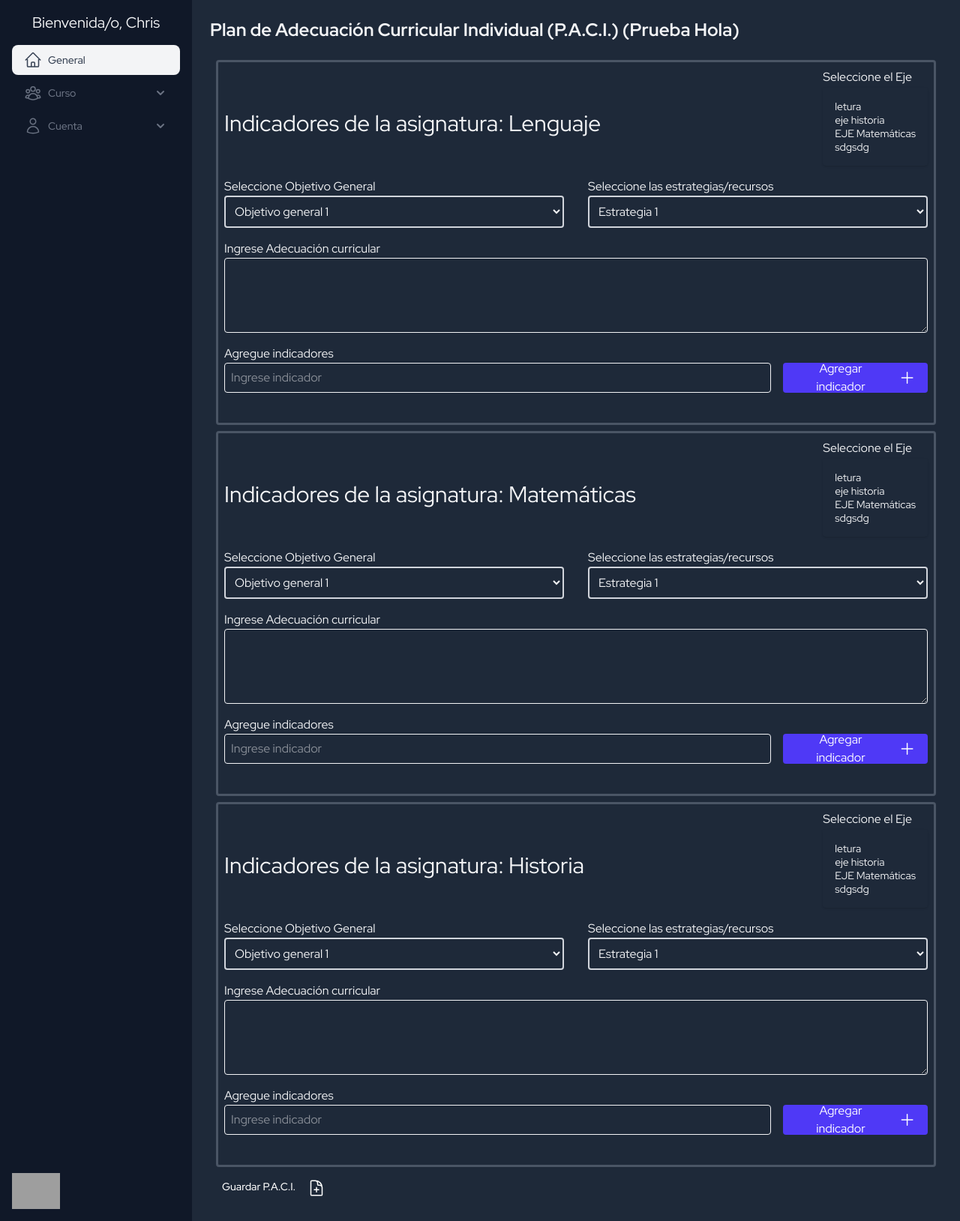
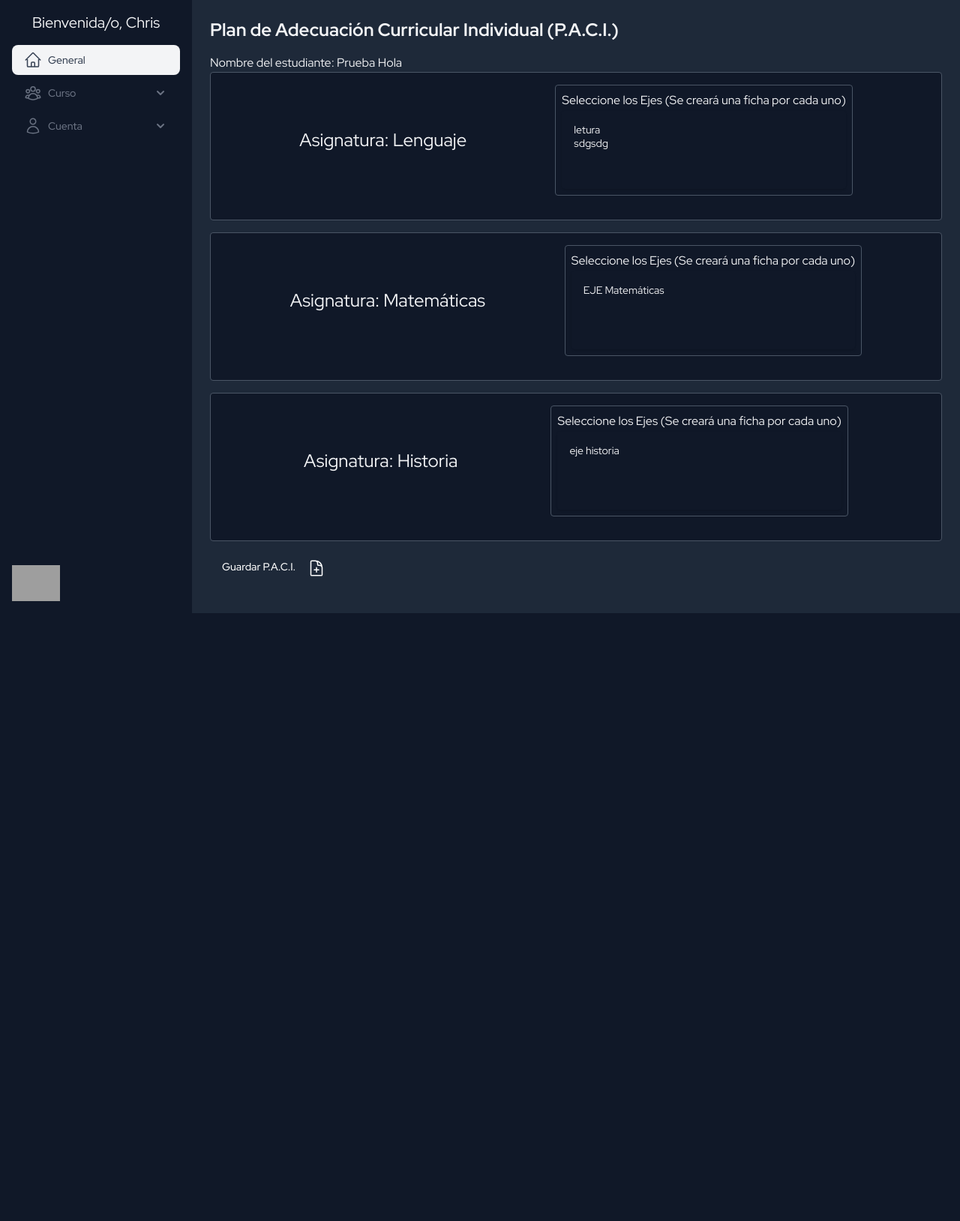
Before and after one commit to CToph02/proyectoalenkura, a Django app: page /paci/1 in a window 1280 px wide. Shown: the whole page at 75% size. After the commit the page ends 818 px from the top, so only its background shows below. Run offline with Django 5.2, Linux system fonts and the light colour scheme; a user stored in the database is signed in; data comes from the database, SQL or seed files in the repository; both versions use the stored data as it was after the commit; grey boxes are pictures that could not be loaded.

Commit message:
CToph02: guarda apci y redirige a la vista de estudiantes

```diff
--- a/alenkura/core/models.py
+++ b/alenkura/core/models.py
@@ -37,7 +37,6 @@ class Eje(models.Model):
 
     def __str__(self):
         return f"{self.nombre} ({self.asignatura.nombre})"
-
 
 class Contenido(models.Model):
     nombre = models.CharField(max_length=150)
--- a/alenkura/paciApp/templates/paci.html
+++ b/alenkura/paciApp/templates/paci.html
@@ -2,48 +2,57 @@
 
 {% block content %}
 
-<h1 class="text-2xl font-bold mb-4">Plan de Adecuación Curricular Individual (P.A.C.I.) ({{ estudiante.first_name }}
-    {{estudiante.last_name }})</h1>
-<form action="" method="post">
+<h1 class="text-2xl font-bold mb-4">Plan de Adecuación Curricular Individual (P.A.C.I.)</h1>
+<p>Nombre del estudiante: {{ estudiante.first_name }} {{ estudiante.last_name }}</p>
+
+<form action="{% url 'paciApp:create_paci' estudiante.id %}" method="post">
     {% csrf_token %}
+
     {% for asignatura in asignaturas %}
-    <div class="border-3 border-gray-600 rounded p-2 m-2">
-        <section class="flex items-center justify-between gap-4">
-
-            <p class="text-3xl">Indicadores de la asignatura: {{ asignatura.nombre }}</p>
-            <div class="flex flex-col mb-4">
-                <label for="eje">Seleccione el Eje</label>
+<div class="border border-gray-600 rounded p-4 mb-4 bg-gray-900">
+    <section class="flex justify-evenly gap-4">
+        <div class="flex flex-col justify-center mb-4">
+            <label class="text-2xl">Asignatura: {{asignatura.nombre}}</label>
+        </div>
+        <div class="flex flex-col p-2 mb-4 border border-gray-600 rounded">
+            <label for="eje_{{asignatura.id}}">Seleccione los Ejes (Se creará una ficha por cada uno)</label>
             <select
                 class="p-4 mt-0.5 w-full rounded border-gray-300 shadow-sm sm:text-sm dark:border-gray-600 dark:bg-gray-900 dark:text-white"
-                    name="eje" id="eje" multiple>
-                    {% for eje in ejes %}
-                    <option name="eje" value="{{ eje.nombre }}" id="{{eje.id}}">{{ eje.nombre }}</option>
-                    {% empty %}
-                    <option>No hay ejes disponibles</option>
+                name="ejes_seleccionados_{{asignatura.id}}" id="select_eje_{{asignatura.id}}" multiple>
+                {% for eje in asignatura.ejes.all %}
+                <option value="{{eje.id}}" data-nombre="{{eje.nombre}}">{{eje.nombre}}</option>
                 {% endfor %}
             </select>
         </div>
+    </section>
 
-        </section>
+    <div id="contenedor_dinamico_{{asignatura.id}}" class="flex flex-col gap-6">
+        </div>
+
+    <div id="template_ficha_{{asignatura.id}}" class="hidden">
+        <div class="border-t-4 border-indigo-500 pt-4 bg-gray-800 p-4 rounded shadow-lg">
+
+            <h3 class="text-xl font-bold text-indigo-300 mb-4 titulo-eje">Eje: </h3>
 
             <section class="flex gap-8 w-full">
                 <div class="flex flex-col mb-4 w-full">
-                <label for="contenido">Seleccione Objetivo General</label>
-                <select class="border-2 border-gray-300 p-2 rounded" name="objetivos" id="objetivos">
+                    <label>Seleccione Objetivo General</label>
+                    <select class="input-objetivo p-4 mt-0.5 w-full rounded border-gray-300 shadow-sm sm:text-sm dark:border dark:border-gray-600 dark:bg-gray-900 dark:text-white">
                         {% if objetivos|length == 0 %}
                         <option value="none">No hay objetivos disponibles</option>
                         {% else %}
                         {% for obj in objetivos %}
-                    <option value="est.estrategia">{{obj.objetivo}}</option>
+                        <option value="{{obj.objetivo}}">{{obj.objetivo}}</option>
                         {% endfor %}
                         {% endif %}
                     </select>
                 </div>
+
                 <div class="flex flex-col mb-4 w-full">
-                <label for="contenido">Seleccione las estrategias/recursos</label>
-                <select class="border-2 border-gray-300 p-2 rounded" name="estrategias" id="estrategias">
+                    <label>Seleccione las estrategias/recursos</label>
+                    <select multiple class="input-estrategias p-4 mt-0.5 w-full rounded border-gray-300 shadow-sm sm:text-sm dark:border dark:border-gray-600 dark:bg-gray-900 dark:text-white">
                         {% for est in estrategias %}
-                    <option value="est.estrategia">{{est.estrategia}}</option>
+                        <option value="est_{{est.estrategia}}_{{asignatura.nombre}}">{{est.estrategia}}</option>
                         {% endfor %}
                     </select>
                 </div>
@@ -51,115 +60,178 @@
 
             <section>
                 <div class="flex flex-col mb-4 w-full">
-                <label for="contenido">Ingrese Adecuación curricular</label>
-                <textarea class="border rounded p-2 h-25" name="adecuacion" id="adecuacion"></textarea>
+                    <label>Ingrese Adecuación curricular</label>
+                    <textarea class="input-adecuacion border border-gray-600 rounded p-2 h-25"></textarea>
                 </div>
-
             </section>
 
-        <section class="mb-4">
-            <label for="indicadores">Agregue indicadores</label>
+            <section class="bg-gray-900 p-3 rounded border border-gray-700">
+                <label>Agregue indicadores para este eje</label>
                 <div>
-                <div class="flex gap-4 h-10 mb-4">
-                    <input id="nuevo_indicador" type="text" class="border rounded p-2 w-full"
-                        placeholder="Ingrese indicador">
-                    <button id="btn_nuevo_indicador"
-                        class="flex items-center text-center rounded bg-indigo-600 p-4 w-60 gap-4 text-white hover:bg-indigo-700"
-                        type="button">
-                        Agregar indicador
-                        <svg xmlns="http://www.w3.org/2000/svg" fill="none" viewBox="0 0 24 24" stroke-width="1.5"
-                            stroke="currentColor" class="size-6">
+                    <div class="flex gap-4 h-10">
+                        <input type="text" class="input-nuevo-indicador border border-gray-600 rounded p-2 w-full" placeholder="Nuevo indicador...">
+                        <button type="button" class="btn-add-indicador flex items-center text-center rounded bg-indigo-600 px-4 text-white hover:bg-indigo-700">
+                            Agregar
+                            <svg xmlns="http://www.w3.org/2000/svg" fill="none" viewBox="0 0 24 24" stroke-width="1.5" stroke="currentColor" class="size-6 ml-2">
                                 <path stroke-linecap="round" stroke-linejoin="round" d="M12 4.5v15m7.5-7.5h-15" />
                             </svg>
                         </button>
                     </div>
-                <ul class="flex flex-col gap-4" id="indicadores_{{asignatura.nombre}}_lista"
-                    name="indicadores_{{asignatura.nombre}}_lista"></ul>
+                    <ul class="lista-indicadores flex flex-col gap-2 mt-4"></ul>
+                    <input type="hidden" class="input-json-indicadores" value="[]">
                 </div>
             </section>
         </div>
+    </div>
+</div>
 
+{% empty %}
+<p>No hay asignaturas disponibles</p>
 {% endfor %}
+<section class="flex flex-col mt-4">
+        <div class="flex items-center justify-between mb-4">
             <button type="submit" class="flex gap-4 rounded-lg px-4 py-2 text-sm font-medium text-white
         hover:bg-gray-800 hover:text-gray-600
         dark:text-white dark:bg-gray-600 dark:hover:bg-gray-700 dark:hover:text-white">
                 Guardar P.A.C.I.
-        <svg xmlns="http://www.w3.org/2000/svg" fill="none" viewBox="0 0 24 24" stroke-width="1.5" stroke="currentColor"
-            class="size-6">
+                <svg xmlns="http://www.w3.org/2000/svg" fill="none" viewBox="0 0 24 24" stroke-width="1.5"
+                    stroke="currentColor" class="size-6">
                     <path stroke-linecap="round" stroke-linejoin="round"
                         d="M19.5 14.25v-2.625a3.375 3.375 0 0 0-3.375-3.375h-1.5A1.125 1.125 0 0 1 13.5 7.125v-1.5a3.375 3.375 0 0 0-3.375-3.375H8.25m3.75 9v6m3-3H9m1.5-12H5.625c-.621 0-1.125.504-1.125 1.125v17.25c0 .621.504 1.125 1.125 1.125h12.75c.621 0 1.125-.504 1.125-1.125V11.25a9 9 0 0 0-9-9Z" />
                 </svg>
-
             </button>
+        </div>
+    </section>
 </form>
-
 
 <script>
     (function () {
-        const asignaturaSelect = document.getElementById('asignatura');
-        const ejeSelect = document.getElementById('eje');
-        const nuevoIndicadorInput = document.getElementById('nuevo_indicador');
-        const btnNuevoIndicador = document.getElementById('btn_nuevo_indicador');
-        const indicadoresLista = document.getElementById('indicadores_lista');
+        const asignaturasData = JSON.parse('{{ asignaturas_json|safe }}');
 
-        let counter_indicador = 0;
-
-        function agregar_indicador() {
-            const indicadorText = nuevoIndicadorInput.value.trim();
-
-            if (indicadorText == '') {
-                alert('Por favor, ingrese un indicador válido.');
-                return;
-            }
-            const li = document.createElement('li');
-            const btn = document.createElement('button');
-            const input_hidden = document.createElement('input');
-            const indicador_span = document.createElement('span');
-            const counter = document.createElement('p');
-            counter_indicador += 1;
-            counter.textContent = `indicador: ${counter_indicador}`
-
-            input_hidden.name = 'indicadores_lista';
-            input_hidden.type = 'hidden';
-            input_hidden.value = indicadorText;
-
-            li.className = 'w-full flex justify-between items-center border rounded p-2';
-            indicador_span.textContent = indicadorText;
-
-
-            btn.textContent = 'Eliminar';
-            btn.type = 'button';
-            btn.className = 'rounded bg-gray-700 text-red-600 p-2 hover:text-red-800';
-            btn.addEventListener('click', function () {
-                li.remove();
+        asignaturasData.forEach(asignatura => {
+            inicializarLogicaAsignatura(asignatura.id, asignatura.nombre);
         });
 
-            li.appendChild(counter);
-            li.appendChild(indicador_span);
-            li.appendChild(btn);
-            li.appendChild(input_hidden);
+        function inicializarLogicaAsignatura(asignaturaId, asignaturaNombre) {
+            const selectEje = document.getElementById(`select_eje_${asignaturaId}`);
+            const contenedorDinamico = document.getElementById(`contenedor_dinamico_${asignaturaId}`);
+            const template = document.getElementById(`template_ficha_${asignaturaId}`);
 
-            indicadoresLista.prepend(li);
-            nuevoIndicadorInput.value = '';
+            if (!selectEje || !contenedorDinamico || !template) return;
 
-        };
+            // Escuchar cambios en el select múltiple
+            selectEje.addEventListener('change', (e) => {
+                const opcionesSeleccionadas = Array.from(e.target.selectedOptions);
+                const idsSeleccionados = opcionesSeleccionadas.map(opt => opt.value);
 
-        btnNuevoIndicador.addEventListener('click', agregar_indicador);
+                // 1. Agregar paneles para opciones nuevas seleccionadas
+                opcionesSeleccionadas.forEach(option => {
+                    const ejeId = option.value;
+                    const ejeNombre = option.getAttribute('data-nombre') || option.text;
+                    const panelId = `panel_${asignaturaId}_eje_${ejeId}`;
 
-        nuevoIndicadorInput.addEventListener('keydown', (e) => {
-            if (e.key == 'Enter') {
-                e.preventDefault();
-                agregar_indicador();
+                    // Si no existe el panel, crearlo
+                    if (!document.getElementById(panelId)) {
+                        crearPanelEje(ejeId, ejeNombre, panelId, template, contenedorDinamico, asignaturaId, asignaturaNombre);
                     }
                 });
 
-        // asignaturaSelect.addEventListener('change', function() {
-        //     const selectedAsignaturaId = this.value;
-        //     const eje =
-        //     console.log(selectedAsignaturaId);
-        // });
+                // 2. Eliminar paneles que ya no están seleccionados
+                const panelesExistentes = contenedorDinamico.querySelectorAll('[data-eje-id]');
+                panelesExistentes.forEach(panel => {
+                    const idEnPanel = panel.getAttribute('data-eje-id');
+                    if (!idsSeleccionados.includes(idEnPanel)) {
+                        panel.remove();
+                    }
+                });
+            });
+        }
 
+        function crearPanelEje(ejeId, ejeNombre, panelId, template, container, asigId, asigNombre) {
+            // Clonar el template
+            const clone = template.cloneNode(true);
+
+            // Configurar el clon
+            clone.id = panelId;
+            clone.classList.remove('hidden'); // Hacerlo visible
+            clone.setAttribute('data-eje-id', ejeId); // Marcar de qué eje es
+
+            // 1. Actualizar Título
+            clone.querySelector('.titulo-eje').textContent = `Eje: ${ejeNombre}`;
+
+            // 2. Asignar 'name' únicos a los inputs para que Django los reconozca
+            // Formato sugerido: nombre_campo + _ + ID_Asignatura + _ + ID_Eje
+
+            const selObjetivos = clone.querySelector('.input-objetivo');
+            selObjetivos.name = `objetivos_${asigId}_${ejeId}`;
+
+            const selEstrategias = clone.querySelector('.input-estrategias');
+            selEstrategias.name = `estrategias_${asigId}_${ejeId}`;
+            // Hack para que Select2 o estilos funcionen si es necesario (opcional)
+            selEstrategias.id = `estrategias_${asigId}_${ejeId}`;
+
+            const txtAdecuacion = clone.querySelector('.input-adecuacion');
+            txtAdecuacion.name = `adecuacion_${asigId}_${ejeId}`;
+
+            const inputJson = clone.querySelector('.input-json-indicadores');
+            inputJson.name = `indicadores_json_${asigId}_${ejeId}`;
+
+            // 3. Inicializar lógica de Indicadores para ESTE clon específico
+            const btnAdd = clone.querySelector('.btn-add-indicador');
+            const inputNewInd = clone.querySelector('.input-nuevo-indicador');
+            const ulLista = clone.querySelector('.lista-indicadores');
+
+            let contadorIndicadores = 0;
+
+            // Función interna para agregar indicador en este panel específico
+            const agregarItem = () => {
+                const texto = inputNewInd.value.trim();
+                if (!texto) return alert("Escriba un indicador");
+
+                contadorIndicadores++;
+                const li = document.createElement('li');
+                li.className = 'flex justify-between items-center border rounded p-2 bg-white dark:bg-gray-700 text-sm';
+
+                li.innerHTML = `
+                    <span class="flex-grow ml-2">${contadorIndicadores}. ${texto}</span>
+                    <button type="button" class="text-xs bg-red-100 text-red-600 px-2 py-1 rounded hover:bg-red-200 ml-2 btn-eliminar">Eliminar</button>
+                `;
+
+                // Botón eliminar dentro del LI
+                li.querySelector('.btn-eliminar').addEventListener('click', () => {
+                    li.remove();
+                    actualizarJson();
+                });
+
+                ulLista.prepend(li);
+                inputNewInd.value = '';
+                actualizarJson();
+            };
+
+            // Función para actualizar el input hidden JSON que va al backend
+            const actualizarJson = () => {
+                const items = [];
+                ulLista.querySelectorAll('li span').forEach(span => {
+                    // Quitamos el número "1. " para guardar solo el texto limpio
+                    const textoLimpio = span.textContent.replace(/^\d+\.\s/, '');
+                    items.push(textoLimpio);
+                });
+                // Guardamos array de strings en el input hidden
+                inputJson.value = JSON.stringify(items);
+            };
+
+            // Event Listeners del clon
+            btnAdd.addEventListener('click', agregarItem);
+            inputNewInd.addEventListener('keydown', (e) => {
+                if (e.key === 'Enter') {
+                    e.preventDefault();
+                    agregarItem();
+                }
+            });
+
+            // Finalmente agregar al DOM
+            container.appendChild(clone);
+        }
     })();
-
 </script>
 {% endblock %}
--- a/alenkura/paciApp/urls.py
+++ b/alenkura/paciApp/urls.py
@@ -1,10 +1,10 @@
 from django.urls import path, include
-from .views import paci_list, paci_create, paci_edit, paci_delete, index
+from .views import index, create_paci# paci_list, paci_create, paci_edit, paci_delete,
 
 app_name = 'paciApp'
 
 urlpatterns = [
     path('<int:id>', index, name='paci_list'),
-    path('create/<int:id>', paci_create.as_view(), name='paci_create'),
-    path('edit/<int:pk>/', paci_edit.as_view(), name='paci_edit'),
+    path('create/<int:id>', create_paci, name='create_paci'),
+    #path('edit/<int:pk>/', paci_edit.as_view(), name='paci_edit'),
 ]
--- a/alenkura/paciApp/views.py
+++ b/alenkura/paciApp/views.py
@@ -1,61 +1,114 @@
-from django.shortcuts import render
+from django.contrib.auth.decorators import login_required
+from django.shortcuts import render, redirect, get_object_or_404
 from django.http import HttpResponse
-from django.urls import reverse_lazy
 from django.db import transaction
 from django.contrib.auth.mixins import LoginRequiredMixin
 from django.views.generic import ListView, CreateView, UpdateView, DeleteView
-from core.models import Estudiante, Asignatura, Eje, Contenido, Estrategias, Objetivos
-from instrumentosApp.models import Indicadores
+
+from core.models import Estudiante, Asignatura, Eje, Objetivos, Estrategias
 from accounts.models import User
-from .models import PaciAppModel
+from .models import PaciAppModel, Indicador
+import json
 
-# Create your views here.
+@login_required
 def index(request, id):
-    if request.method == 'POST':
-        asignatura_id = request.POST.get('asignatura')
-        indicadores_lista = request.POST.getlist('indicadores_lista')
+    estudiante = get_object_or_404(Estudiante, pk=id)
 
-        with transaction.atomic():
-            paci = PaciAppModel.objects.create(
-                profesor = request.user,
-                student=Estudiante.objects.get(pk=id),
-                subject=Asignatura.objects.get(pk=asignatura_id),
-                axis=request.POST.getlist('eje'),
-                objetivo_general=request.POST.get('objetivo'),
-                adecuacion_curricular=request.POST.get('adecuacion'),
-                estrategias=request.POST.get('estrategias')
-            )
-            for indicador in indicadores_lista:
-                Indicadores.objects.create(
-                    indicador=indicador,
-                    paci=paci
-                )
+    asignaturas = Asignatura.objects.prefetch_related('ejes').all()
+
+    asignaturas_data = []
+    for asignatura in asignaturas:
+
+        ejes_list = list(asignatura.ejes.all().values('id', 'nombre'))
+        asignaturas_data.append({
+            'id': asignatura.id,
+            'nombre': asignatura.nombre,
+            'ejes': ejes_list
+        })
+
     context = {
-        'estudiante': Estudiante.objects.get(id=id),
-        'asignaturas': Asignatura.objects.all(),
-        'ejes': Eje.objects.all(),
-        'contenidos': Contenido.objects.all(),
-        'estrategias': Estrategias.objects.all(),
-        'objetivos': Objetivos.objects.all()
+        'estudiante': estudiante,
+        'asignaturas_json': json.dumps(asignaturas_data),
+        'asignaturas': asignaturas,
+        'objetivos': Objetivos.objects.all(),
+        'estrategias': Estrategias.objects.all()
     }
     return render(request, 'paci.html', context)
 
-class paci_list(LoginRequiredMixin, ListView):
-    pass
+@login_required
+def create_paci(request, id):
+    if request.method == 'POST':
+        estudiante = get_object_or_404(Estudiante, pk=id)
+        asignaturas = Asignatura.objects.all()
 
-class paci_create(LoginRequiredMixin, CreateView):
+        try:
+            with transaction.atomic():
+                for asig in asignaturas:
+                    # IMPORTANTE: Esto busca el input con el name modificado en el HTML
+                    # name="ejes_seleccionados_{{asignatura.id}}"
+                    ejes_ids = request.POST.getlist(f'ejes_seleccionados_{asig.id}')
 
-    fields = [
-        'nombre',
-        'descripcion',
-        'fecha_inicio',
-        'fecha_fin',
-        'estado'
-    ]
+                    if not ejes_ids:
+                        continue # Si no eligió ejes para esta asignatura, pasamos a la siguiente
 
-    success_url = reverse_lazy("paci:list")
-class paci_edit(LoginRequiredMixin, UpdateView):
-    success_url = reverse_lazy("paci:list")
+                    # Iteramos por cada ID de Eje seleccionado
+                    for eje_id in ejes_ids:
 
-class paci_delete(LoginRequiredMixin, DeleteView):
-    success_url = reverse_lazy("paci:list")
+                        # Definimos las claves para buscar en el POST según el formato de tu JS
+                        # Formato: nombre_campo + "_" + ID_Asignatura + "_" + ID_Eje
+                        key_adecuacion = f'adecuacion_{asig.id}_{eje_id}'
+                        key_objetivo = f'objetivos_{asig.id}_{eje_id}'
+                        key_estrategias = f'estrategias_{asig.id}_{eje_id}'
+                        key_indicadores_json = f'indicadores_json_{asig.id}_{eje_id}'
+
+                        # Obtenemos valores
+                        adecuacion = request.POST.get(key_adecuacion)
+                        objetivo = request.POST.get(key_objetivo)
+
+                        # Validamos que al menos haya algo que guardar
+                        if not adecuacion and not objetivo:
+                            continue
+
+                        # Procesar estrategias (lista a string)
+                        estrategias_lista = request.POST.getlist(key_estrategias)
+                        estrategias_str = ", ".join(estrategias_lista)
+
+                        # Buscamos la instancia del Eje para la Foreign Key
+                        eje_instancia = get_object_or_404(Eje, pk=eje_id)
+
+                        # Creamos el PACI usando tu modelo PaciAppModel
+                        paci = PaciAppModel.objects.create(
+                            profesor=request.user,
+                            student=estudiante,
+                            subject=asig,
+                            axis=eje_instancia,  # Aquí asignamos el eje
+                            objetivo_general=objetivo,
+                            adecuacion_curricular=adecuacion,
+                            estrategias=estrategias_str
+                        )
+
+                        # Procesar Indicadores (vienen como JSON string desde el JS)
+                        indicadores_json_str = request.POST.get(key_indicadores_json)
+
+                        if indicadores_json_str:
+                            try:
+                                # Convertimos string JSON a lista Python
+                                indicadores_lista = json.loads(indicadores_json_str)
+
+                                for texto_indicador in indicadores_lista:
+                                    if texto_indicador.strip():
+                                        # Usamos el modelo Indicador (singular)
+                                        Indicador.objects.create(
+                                            indicador=texto_indicador,
+                                            paci=paci
+                                        )
+                            except json.JSONDecodeError:
+                                print(f"Error decodificando JSON para Asig {asig.id} Eje {eje_id}")
+
+                return redirect('coreApp:estudiantes')
+
+        except Exception as e:
+            print(f"Error CRÍTICO al guardar PACI: {e}")
+            return HttpResponse(f"Error al guardar: {e}", status=500)
+
+    return redirect('coreApp:estudiantes')
```
Also changed, not shown: alenkura/paciApp/templates/paci copy.html (added, +188 -0 lines), alenkura/db.sqlite3, 1 other file. Lines whose indentation alone changed are shown as unchanged.
